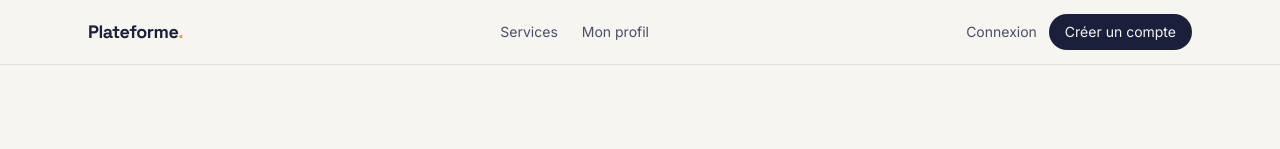
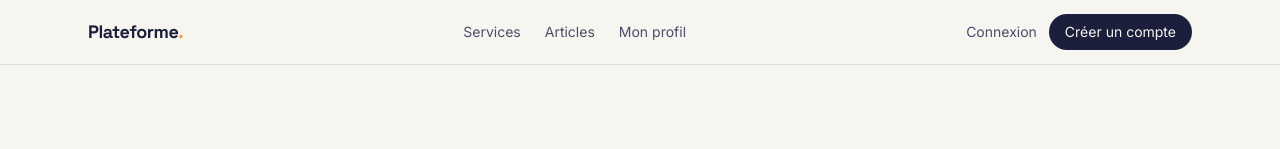
Before and after one commit to BAVAELISEE/PHAYO-plateforme, a Next.js app: page /register in a window 1280 px wide. Shown: the top 149 px of the page. Built offline with nearby package versions, Linux system fonts and the light colour scheme; no server answers.

Commit message:
Update Header.js

```diff
--- a/components/Header.js
+++ b/components/Header.js
@@ -9,6 +9,7 @@ export default function Header() {
         </Link>
         <nav className="hidden md:flex items-center gap-6 font-body text-sm text-slate">
           <Link href="/services" className="hover:text-ink">Services</Link>
+          <Link href="/articles" className="hover:text-ink">Articles</Link>
           <Link href="/profil" className="hover:text-ink">Mon profil</Link>
         </nav>
         <div className="flex items-center gap-3">
```
